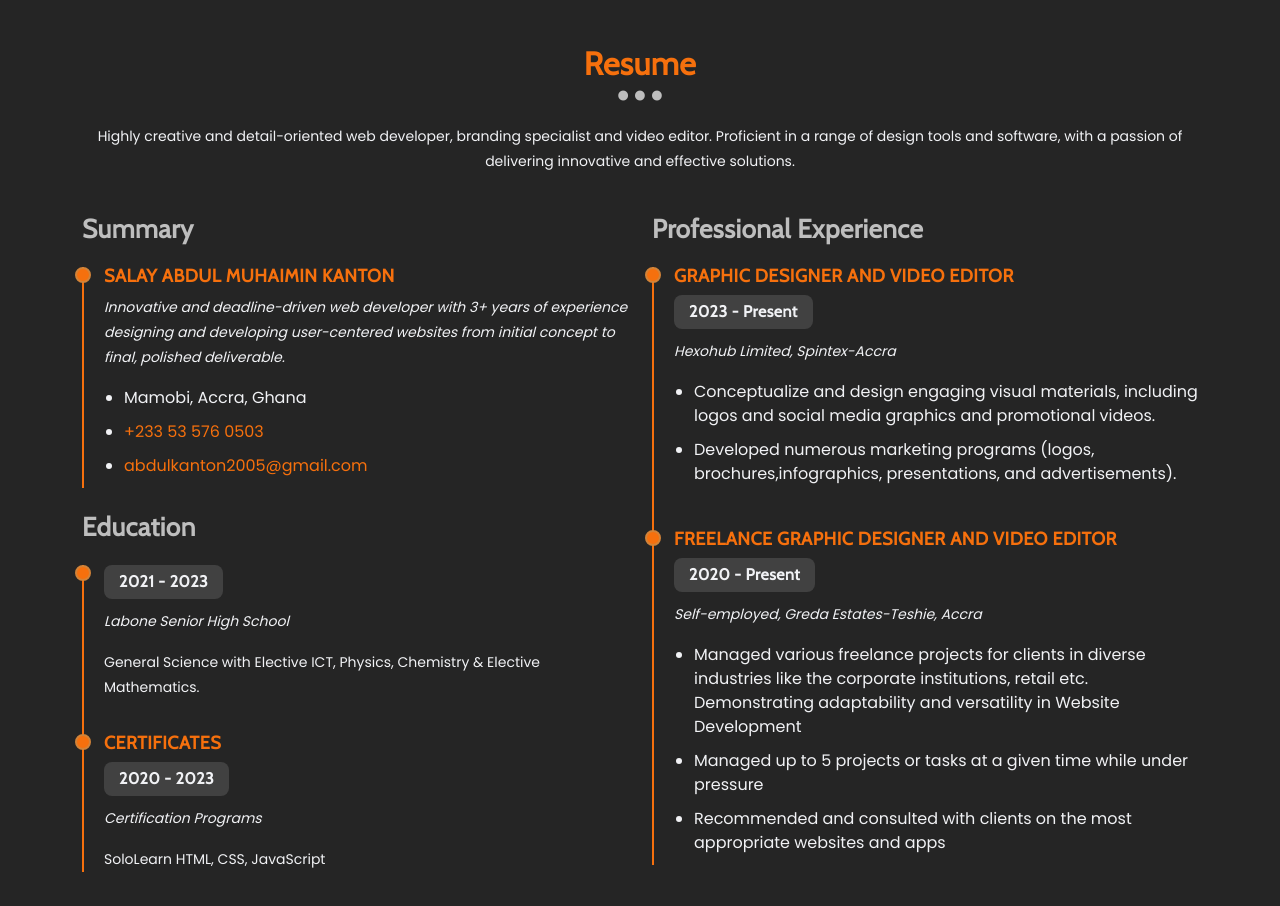
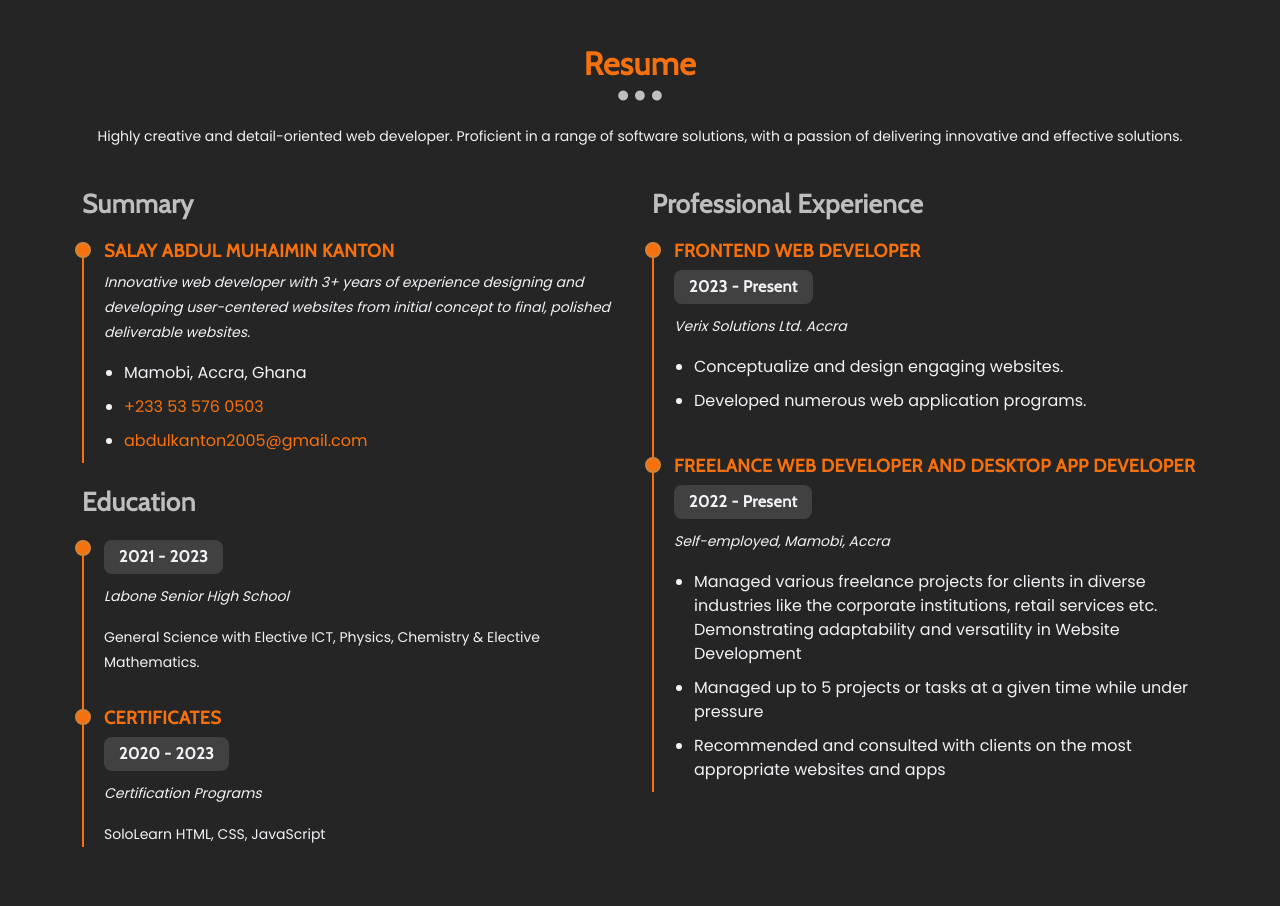
Before and after one commit to heli-toon/muhaiminsalay, a React (Vite) app: page / in a window 1280 px wide. Shown: the part 1520-2426 px from the top of the page. Built offline with nearby package versions, Linux system fonts and the light colour scheme.

Commit message:
Write Resume.

```diff
--- a/src/components/Resume.jsx
+++ b/src/components/Resume.jsx
@@ -7,13 +7,13 @@ function Resume(){
             <h2>Resume</h2>
             <span className="line-bar">...</span>
           </div>
-          <p>Highly creative and detail-oriented web developer, branding specialist and video editor. Proficient in a range of design tools and software, with a passion of delivering innovative and effective solutions.</p>
+          <p>Highly creative and detail-oriented web developer. Proficient in a range of software solutions, with a passion of delivering innovative and effective solutions.</p>
           <div class="row">
             <div class="col-lg-6">
               <h3 class="resume-title">Summary</h3>
               <div class="resume-item pb-0">
                 <h4>Salay Abdul Muhaimin Kanton</h4>
-                <p><em>Innovative and deadline-driven web developer with 3+ years of experience designing and developing user-centered websites from initial concept to final, polished deliverable.</em></p>
+                <p><em>Innovative web developer with 3+ years of experience designing and developing user-centered websites from initial concept to final, polished deliverable websites.</em></p>
                 <ul>
                   <li>Mamobi, Accra, Ghana</li>
                   <li><a href="tel:+233535760503">+233 53 576 0503</a></li>
@@ -43,20 +43,20 @@ function Resume(){
             <div class="col-lg-6">
               <h3 class="resume-title">Professional Experience</h3>
               <div class="resume-item">
-                <h4>Graphic Designer and Video Editor</h4>
+                <h4>Frontend Web Developer</h4>
                 <h5>2023 - Present</h5>
-                <p><em>Hexohub Limited, Spintex-Accra</em></p>
+                <p><em>Verix Solutions Ltd. Accra</em></p>
                 <ul>
-                  <li>Conceptualize and design engaging visual materials, including logos and social media graphics and promotional videos.</li>
-                  <li>Developed numerous marketing programs (logos, brochures,infographics, presentations, and advertisements).</li>
+                  <li>Conceptualize and design engaging websites.</li>
+                  <li>Developed numerous web application programs.</li>
                 </ul>
               </div>
               <div class="resume-item">
-                <h4>Freelance Graphic Designer and Video Editor</h4>
-                <h5>2020 - Present</h5>
-                <p><em>Self-employed, Greda Estates-Teshie, Accra</em></p>
+                <h4>Freelance Web Developer and Desktop App Developer</h4>
+                <h5>2022 - Present</h5>
+                <p><em>Self-employed, Mamobi, Accra</em></p>
                 <ul>
-                  <li>Managed various freelance projects for clients in diverse industries like the corporate institutions, retail etc. Demonstrating adaptability and versatility in Website Development</li>
+                  <li>Managed various freelance projects for clients in diverse industries like the corporate institutions, retail services etc. Demonstrating adaptability and versatility in Website Development</li>
                   <li>Managed up to 5 projects or tasks at a given time while under pressure</li>
                   <li>Recommended and consulted with clients on the most appropriate websites and apps</li>
                 </ul>
```
Also changed, not shown: public/apps.json (+4 -20 lines), public/web.json (+6 -6 lines), public/icons/gacecore.webp (added), secrets.txt.
